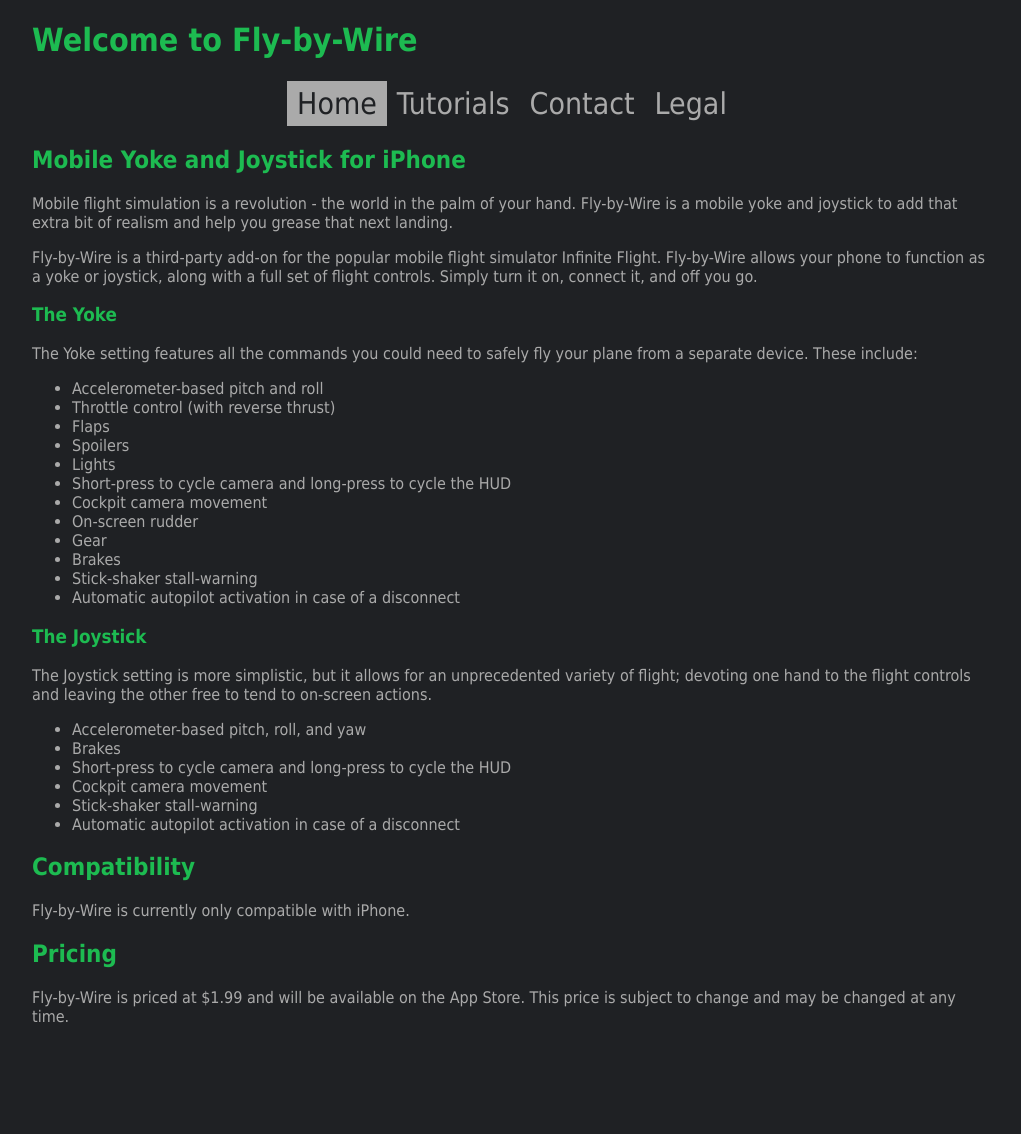
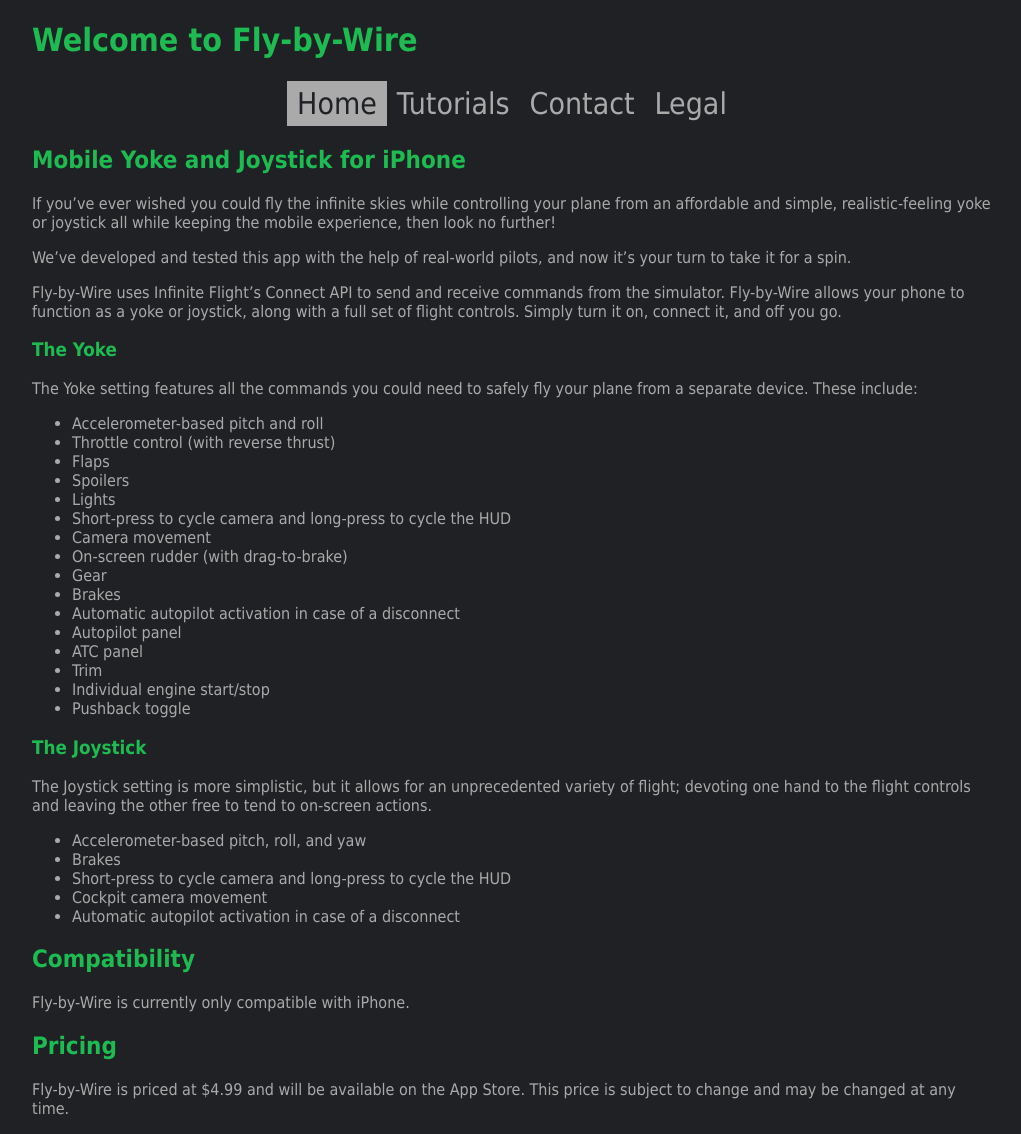
Before and after one commit to tomthetank46/Fly-by-Wire, a Jekyll site: the page index.html, which Jekyll copies as it is, in a window 1280 px wide. Shown: the whole page, without its empty margins (128-1149 px from the left). Built offline with Jekyll 4.4.1, drawn with Linux system fonts in a browser that asks for light colours; before the commit the page ends 1042 px from its top, so only the background shows below that.

Commit message:
Update index.html

```diff
--- a/index.html
+++ b/index.html
@@ -22,9 +22,12 @@
     <body>
       <h2>Mobile Yoke and Joystick for iPhone</h2>
 
-      <p>Mobile flight simulation is a revolution - the world in the palm of your hand. Fly-by-Wire is a mobile yoke and joystick to add that extra bit of realism and help you grease that next landing.</p>
+      <p>If you’ve ever wished you could fly the infinite skies while controlling your plane from an affordable and simple, realistic-feeling yoke or joystick all while keeping the mobile experience, then look no further!</p>
 
-      <p>Fly-by-Wire is a third-party add-on for the popular mobile flight simulator Infinite Flight. Fly-by-Wire allows your phone to function as a yoke or joystick, along with a full set of flight controls. Simply turn it on, connect it, and off you go.</p>
+      <p>We’ve developed and tested this app with the help of real-world pilots, and now it’s your turn to take it for a spin.</p>
+
+      <p>Fly-by-Wire uses Infinite Flight’s Connect API to send and receive commands from the simulator. Fly-by-Wire allows your phone to function as a yoke or joystick, along with a full set of flight controls. Simply turn it on, connect it, and off you go.</p>
+
 
       <h3> The Yoke</h3>
 
@@ -37,12 +40,16 @@
         <li>Spoilers</li>
         <li>Lights</li>
         <li>Short-press to cycle camera and long-press to cycle the HUD</li>
-        <li>Cockpit camera movement</li>
-        <li>On-screen rudder</li>
+        <li>Camera movement</li>
+        <li>On-screen rudder (with drag-to-brake)</li>
         <li>Gear</li>
         <li>Brakes</li>
-        <li>Stick-shaker stall-warning</li>
         <li>Automatic autopilot activation in case of a disconnect</li>
+        <li>Autopilot panel</li>
+        <li>ATC panel</li>
+        <li>Trim</li>
+        <li>Individual engine start/stop</li>
+        <li>Pushback toggle</li>
       </ul>
       <h3>The Joystick</h3>
 
@@ -52,14 +59,13 @@
         <li>Brakes</li>
         <li>Short-press to cycle camera and long-press to cycle the HUD</li>
         <li>Cockpit camera movement</li>
-        <li>Stick-shaker stall-warning</li>
         <li>Automatic autopilot activation in case of a disconnect</li>
       </ul>
       <h2>Compatibility</h2>
       <p>Fly-by-Wire is currently only compatible with iPhone.</p>
 
       <h2>Pricing</h2>
-      <p>Fly-by-Wire is priced at $1.99 and will be available on the App Store. This price is subject to change and may be changed at any time.</p>
+      <p>Fly-by-Wire is priced at $4.99 and will be available on the App Store. This price is subject to change and may be changed at any time.</p>
 
   </body>
  </div>
```
